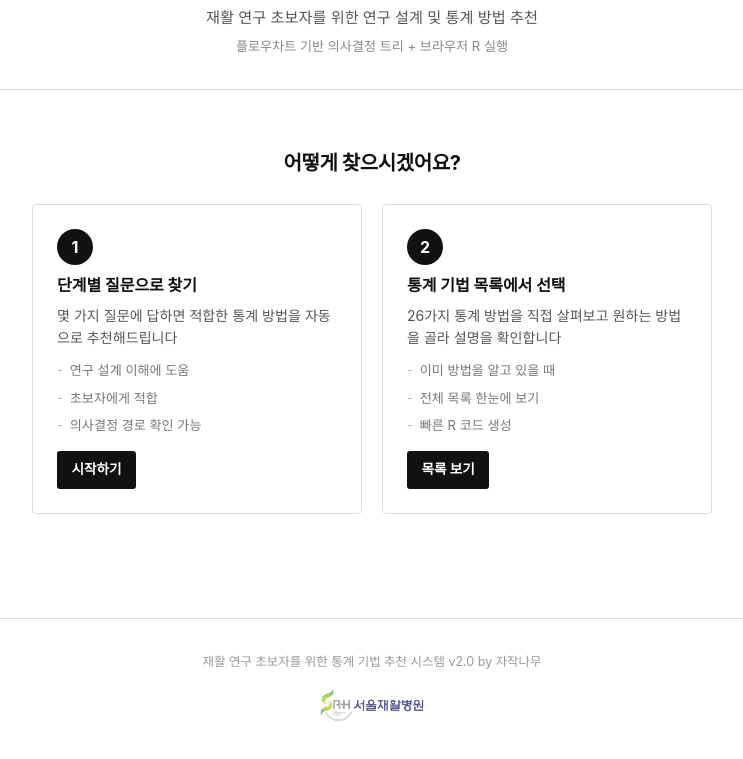
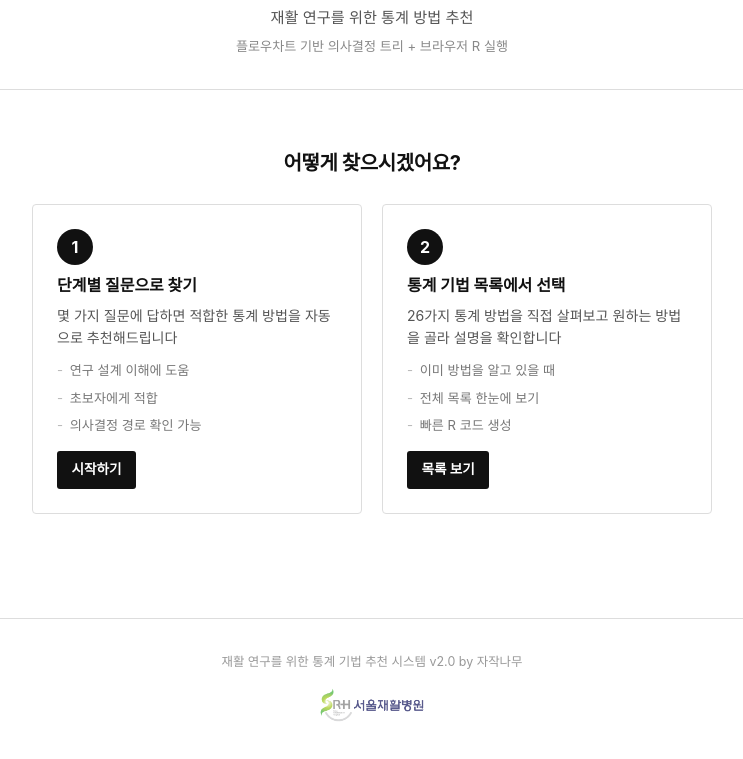
Before and after one commit to suah7475/2.0_auto_statistical_method, a plain HTML site: page index.html in a window 1280 px wide. Shown: the part 95-854 px from the top of the page, without its empty margins (268-1011 px from the left). Drawn offline with Linux system fonts and the light colour scheme; a web font is replaced by a local one.

Commit message:
style: update subtitle and footer text
재활 연구 초보자를 위한 → 재활 연구를 위한 (subtitle, footer)

Co-Authored-By: Claude Sonnet 4.6 <noreply@anthropic.com>

```diff
--- a/index.html
+++ b/index.html
@@ -10,7 +10,7 @@
 <body>
     <header>
         <h1>통계 기법 추천 시스템</h1>
-        <p class="subtitle">재활 연구 초보자를 위한 연구 설계 및 통계 방법 추천</p>
+        <p class="subtitle">재활 연구를 위한 통계 방법 추천</p>
         <p class="subtitle-small">플로우차트 기반 의사결정 트리 + 브라우저 R 실행</p>
     </header>
 
@@ -305,7 +305,7 @@
     </main>
 
     <footer>
-        <p>재활 연구 초보자를 위한 통계 기법 추천 시스템 v2.0 by 자작나무</p>
+        <p>재활 연구를 위한 통계 기법 추천 시스템 v2.0 by 자작나무</p>
         <div class="footer-logo">
             <img src="images/서울재활병원_가로형CI.png" alt="서울재활병원">
         </div>
```
